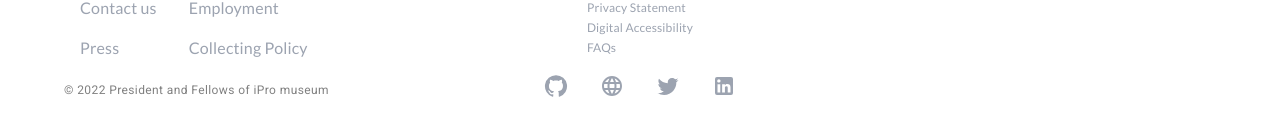
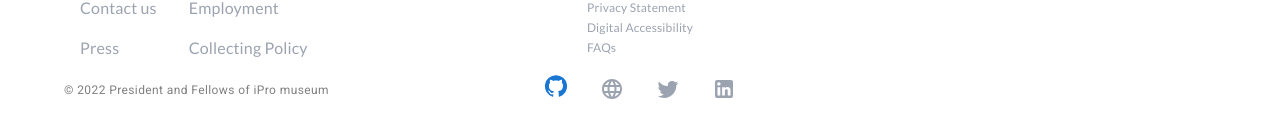
Before and after one commit to Azizkhuja/Exhibition, a React (Create React App) app: page / in a window 1280 px wide. Shown: the part 3655-3793 px from the top of the page. Built offline with nearby package versions, Linux system fonts and the light colour scheme.

Commit message:
APP-04 Use mui link

```diff
--- a/src/components/Home/Footer/Footer.tsx
+++ b/src/components/Home/Footer/Footer.tsx
@@ -7,6 +7,7 @@ import {
   ListItem,
   ListItemButton,
   Typography,
+  Link,
 } from "@mui/material";
 
 // Icons
@@ -106,7 +107,9 @@ const Footer = () => {
             <Grid item>
               <List sx={{ display: "flex", padding: 0 }}>
                 <ListItem>
-                  <GitHubIcon />
+                  <Link href="#">
+                    <GitHubIcon />
+                  </Link>
                 </ListItem>
                 <ListItem>
                   <LanguageIcon />
```
